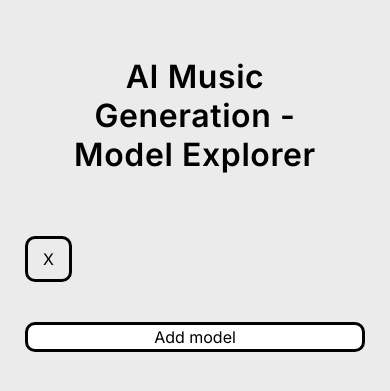
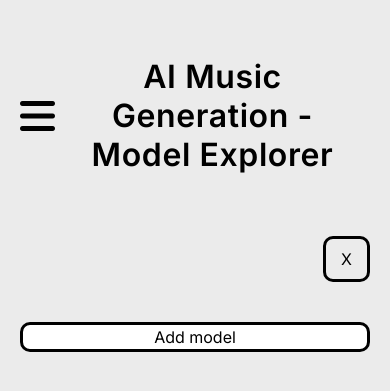
Before and after one commit to Music-RAI/model-explorer, a Django app: page / in a window 390 px wide. Shown: the top 391 px of the page. Run offline with Django 4.2, Linux system fonts and the light colour scheme; data that the repository does not hold is empty; some libraries are stand-ins or nearby versions.

Commit message:
Add hamburger menu on the main page

```diff
--- a/genmodels/static/genmodels/style.css
+++ b/genmodels/static/genmodels/style.css
@@ -47,7 +47,6 @@ h1, h2 {
 .model-add,
 .button {
     padding: 10px;
-    margin: 0 5px;
     cursor: pointer;
 }
 
@@ -56,6 +55,10 @@ h1, h2 {
 .tag-reset {
     padding-left: 15px;
     padding-right: 15px;
+}
+
+.tag-reset {
+  margin-left: auto;
 }
 
 .button,
@@ -133,13 +136,14 @@ h1, h2 {
   display: flex;
 }
 
+.menu,
 .back {
   align-content: center;
   font-size: 2.5em;
   max-width: fit-content;
 }
 
-.detail h1 {
+.header h1 {
   flex-grow: 1;
 }
 
@@ -169,3 +173,7 @@ h1, h2 {
 .cols > p {
   margin: 0 1em 1em 0;
 }
+
+.ns {
+  color: #555;
+}
--- a/genmodels/templates/genmodels/index.html
+++ b/genmodels/templates/genmodels/index.html
@@ -1,7 +1,10 @@
 {% extends "genmodels/base.html" %}
 {% block content %}
   <div class="container">
-    <h1 class="title">AI Music Generation - Model Explorer</h1>
+    <div class="header">
+      <i class="menu fa-solid fa-bars"></i>
+      <h1 class="title">AI Music Generation - Model Explorer</h1>
+    </div>
 
     <div class="tags-row">
       <div class="tags">
```
